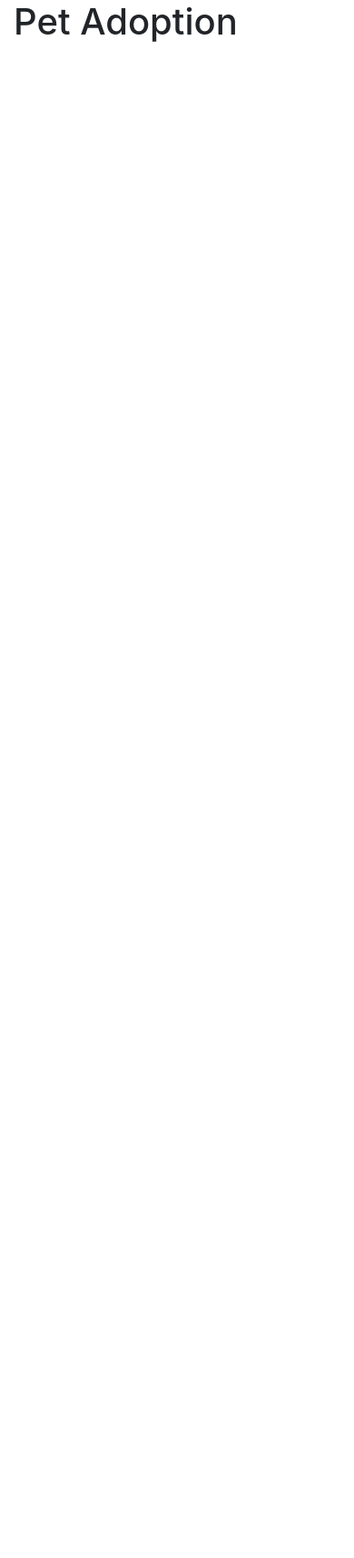
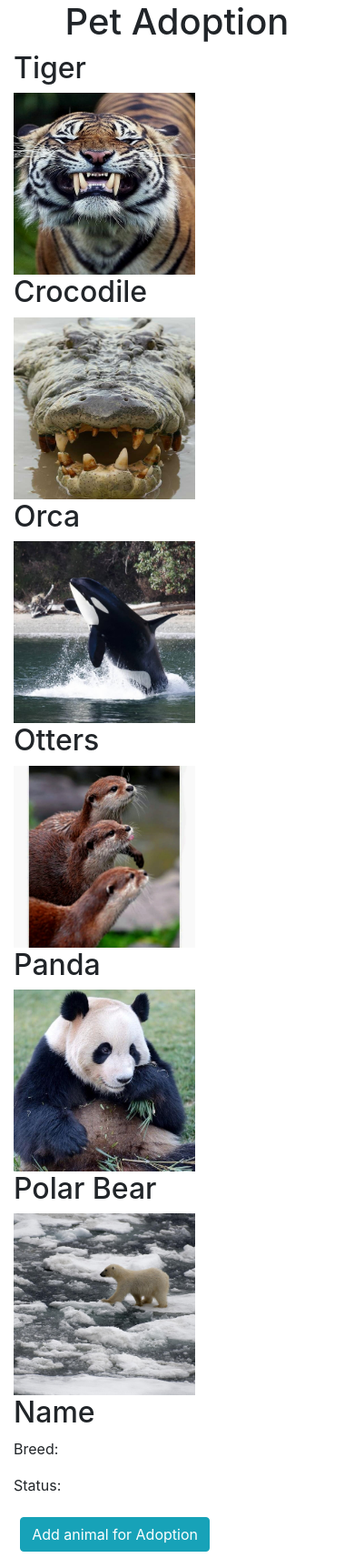
Before and after one commit to sonekase/pet-adoption, a plain HTML site: page index.html in a window 390 px wide. Shown: the whole page at 91% size. Before the commit the page ends 844 px from the top, so only its background shows below. Drawn offline with Linux system fonts and the light colour scheme.

Commit message:
Add basic html and javascript.

```diff
--- a/css/styles.css
+++ b/css/styles.css
@@ -0,0 +1,20 @@
+h1 {
+  text-align: center;
+}
+
+img {
+  width: 200px;
+  height: 200px;
+}
+
+.animals {
+  display: inline-block;
+}
+
+.btn {
+  margin: 2%;
+}
+
+#pet-adoption {
+  display: none;
+}
--- a/index.html
+++ b/index.html
@@ -10,10 +10,55 @@
   <body>
     <div class="container">
       <h1>Pet Adoption</h1>
-
-
-
+      <div class="row">
+        <div class="col-md-9">
+          <div class="animals">
+            <h2>Tiger</h2>
+            <img src="img/tiger.jpg" alt="tiger">
+          </div>
+          <div class="animals">
+            <h2>Crocodile</h2>
+            <img src="img/crocodile.jpg" alt="crocodile">
+          </div>
+          <div class="animals">
+            <h2>Orca</h2>
+            <img src="img/orcas.jpg" alt="orca">
+          </div>
+          <div class="animals">
+            <h2>Otters</h2>
+            <img src="img/otters.jpg" alt="otters">
+          </div>
+          <div class="animals">
+            <h2>Panda</h2>
+            <img src="img/pandas.jpg" alt="panda">
+          </div>
+          <div class="animals">
+            <h2>Polar Bear</h2>
+            <img src="img/polarbear.jpg" alt="polar bear">
+          </div>
+        </div>
+        <div class="col-md-3">
+          <h2>Name</h2>
+          <p>Breed: <span id="breed"></span></p>
+          <p>Status: <span id="status"></span></p>
+        </div>
+      </div>
+      <button type="button" class="btn btn-info" id="add-animal">Add animal for Adoption</button>
+      <form id="pet-adoption">
+        <div class="form-group">
+          <label for="input-name">Name</label>
+          <input type="text" id="input-name">
+        </div>
+        <div class="form-group">
+          <label for="input-breed">Breed</label>
+          <input type="text" id="input-breed">
+        </div>
+        <div class="form-group">
+          <label for="input-picture">Picture</label>
+          <input type="text" id="input-picture">
+        </div>
+        <button type="submit" id="button-submit" class="btn btn-info">ADD</button>
+      </form>
     </div>
-
   </body>
 </html>
--- a/js/scripts.js
+++ b/js/scripts.js
@@ -0,0 +1,37 @@
+// Business logic
+function Animal (name, breed, picture, status) {
+  this.name = name;
+  this.breed = breed;
+  this.picture = picture;
+  this.status = status;
+};
+
+var tiger = new Animal ("Sing", "Bengal tiger", "img/tiger.jpg", "Available");
+var crocodile = new Animal ("Toothy", "Colombian river crocodile","img/crocodile.jpg", "Available");
+var orca = new Animal ("Lolly", "Seattle sea orca","img/orcas.jpg", "Available");
+var otters = new Animal ("Triplet", "Sea otter","img/otters.jpg", "Available");
+var panda = new Animal ("Po", "Kung fu Panda","img/pandas.jpg", "Available");
+var bear = new Animal ("Polly", "Polar bear","img/polarbear.jpg", "Available");
+
+var arrayAnimals = [tiger, crocodile, orca, otters, panda, bear];
+
+//User interface logic
+$(document).ready(function() {
+  $("button#add-animal").click(function() {
+    $("#pet-adoption").show();
+  });
+  $("#pet-adoption").submit(function(event) {
+    event.preventDefault();
+    var animalName = $("#input-name").val();
+    var animalBreed = $("#input-breed").val();
+    var animalPicture = $("#input-picture").val();
+
+    var newAnimal = new Animal (animalName, animalBreed, animalPicture, "Available");
+
+    arrayAnimals.push(newAnimal);
+
+    $("#pet-adoption").hide();
+    $("#pet-adoption").trigger("reset");
+
+  });
+});
```
Also changed, not shown: img/crocodile.jpg (added), img/orcas.jpg (added), img/otters.jpg (added), img/pandas.jpg (added), img/polarbear.jpg (added), img/tiger.jpg (added).
